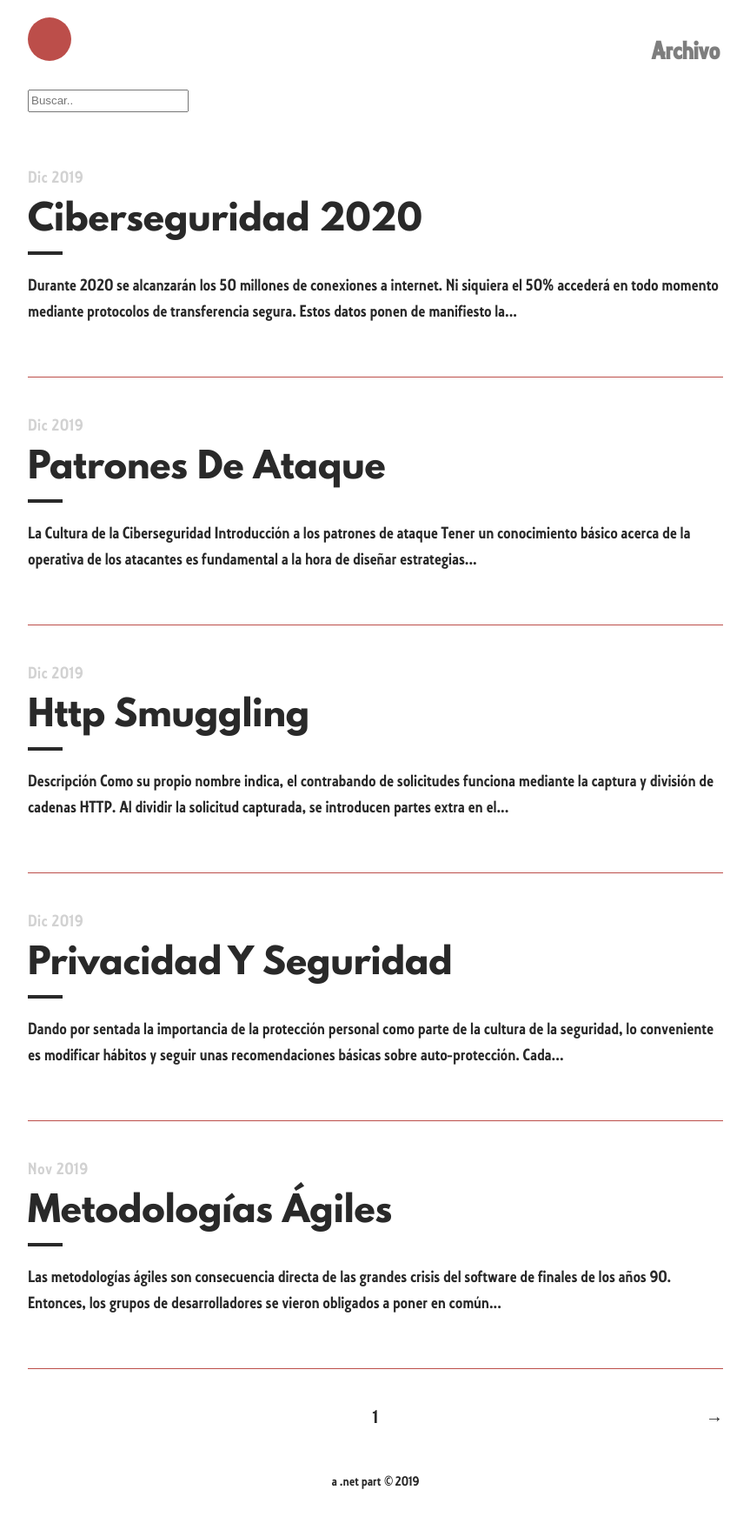
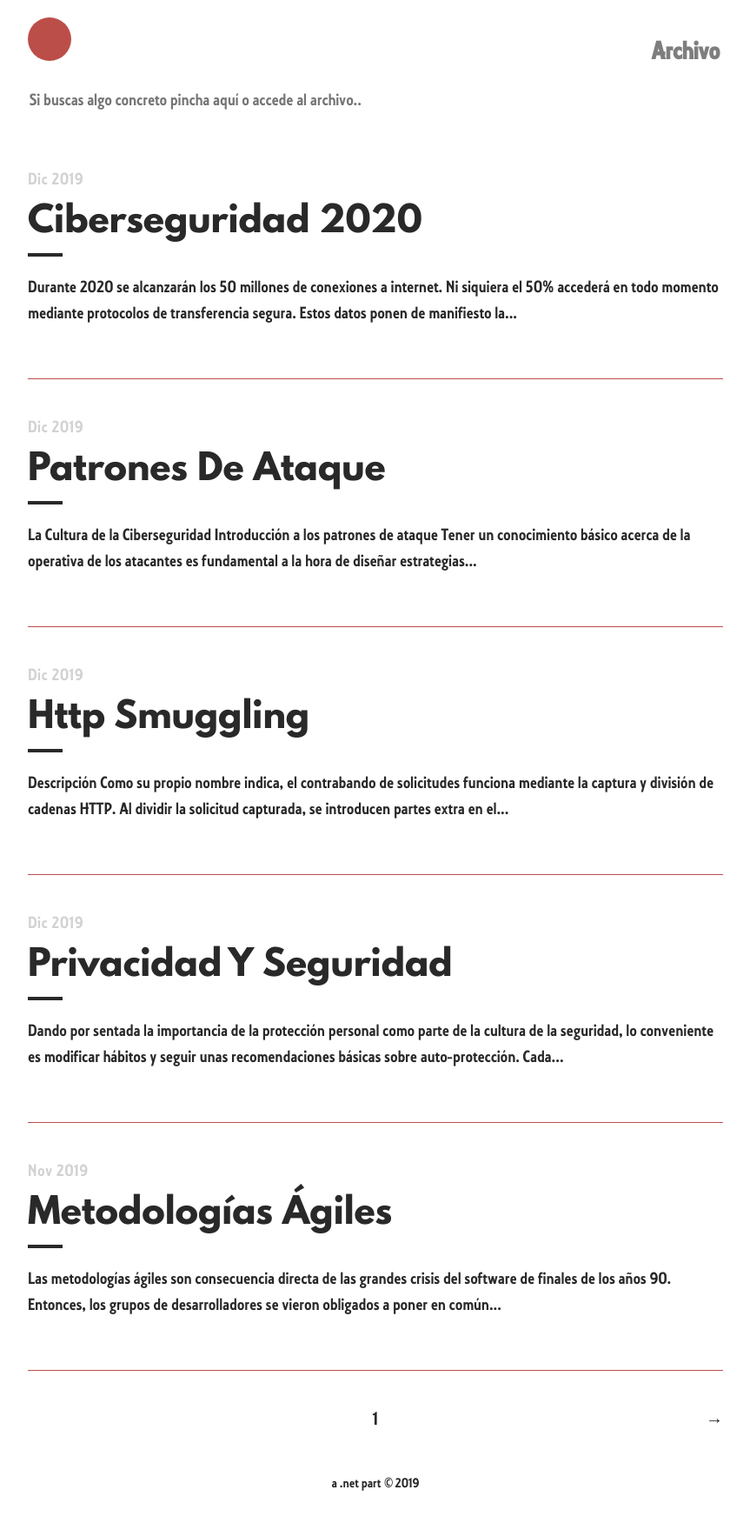
Before and after one commit to Rocmpr/blog, a Jekyll site: the page built from index.html, in a window 1280 px wide. Shown: the whole page at 87% size, without its empty margins (208-1071 px from the left). Built offline with Jekyll 4.4.1, drawn with Linux system fonts in a browser that asks for light colours; the list of posts is cut into pages by our own code.

Commit message:
Update home.html

```diff
--- a/_layouts/home.html
+++ b/_layouts/home.html
@@ -7,7 +7,7 @@
 
     <!-- HTML elements for search -->
 
-  <input type="text" id="search-input" placeholder="Buscar..">
+  <input type="text" id="search-input" class="search" placeholder="Si buscas algo concreto pincha aquí o accede al archivo..">
   <ul id="results-container"></ul>
 
   {% for post in paginator.posts %}
```
